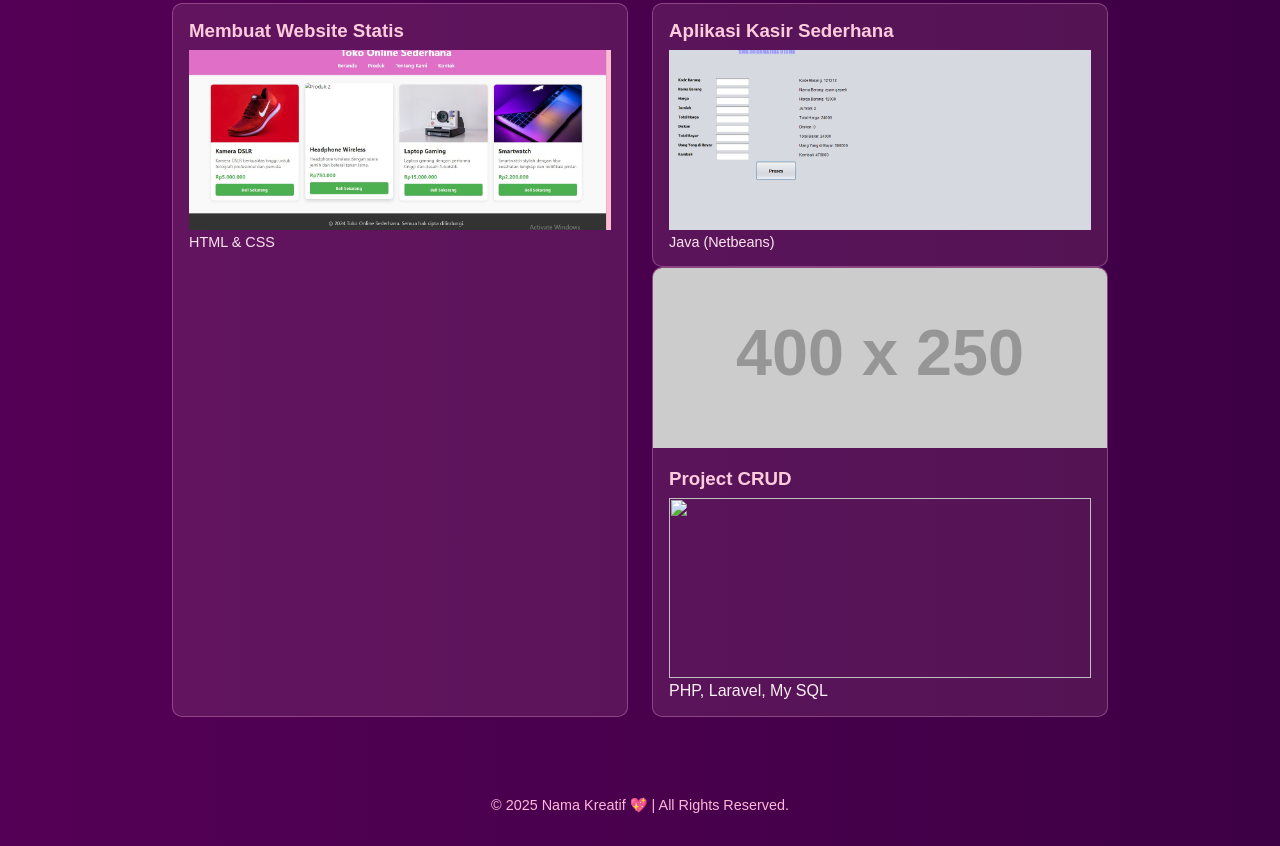
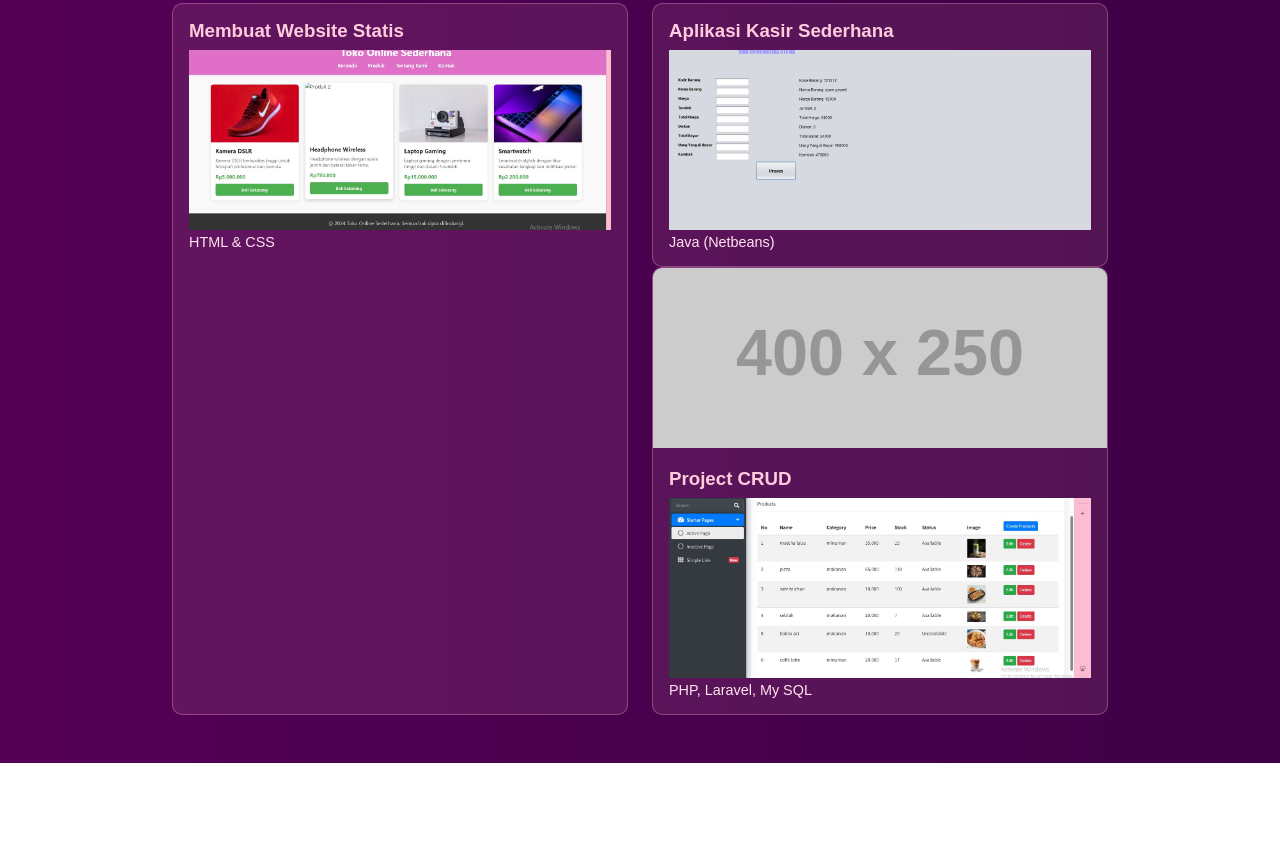
Before and after one commit to aviliaaa/aviliaaa2.github.io, a plain HTML site: page index.html in a window 1280 px wide. Shown: the part 987-1833 px from the top of the page. After the commit the page ends 1750 px from the top, so only its background shows below. Drawn offline with Linux system fonts and the light colour scheme; placeholder pictures from the web are drawn by us.

Commit message:
Update index.html

```diff
--- a/index.html
+++ b/index.html
@@ -239,19 +239,13 @@
         <img src="https://via.placeholder.com/400x250/ff99cc/ffffff?text=TravelBlush" alt="TravelBlush">
         <div class="content">
           <h3>Project CRUD</h3>
-          <img src=
+          <img src="WEB.JPG">
           <p>PHP, Laravel, My SQL</p>
         </div>
       </div>
     </div>
     </div>
   </section>
-
-  <!-- ========== FOOTER ========== -->
-  <footer>
-    © 2025 Nama Kreatif 💖 | All Rights Reserved.
-  </footer>
-
   <!-- ========== JAVASCRIPT ========== -->
   <script>
     // Efek fade-in saat scroll
```
